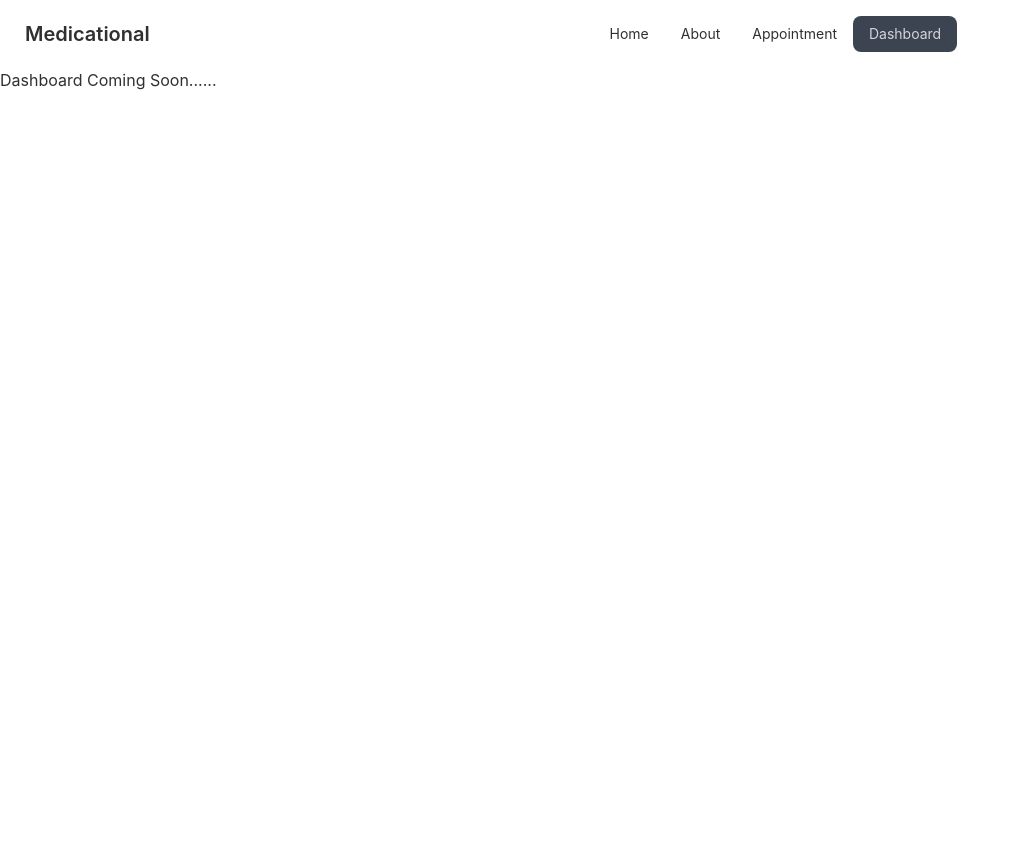
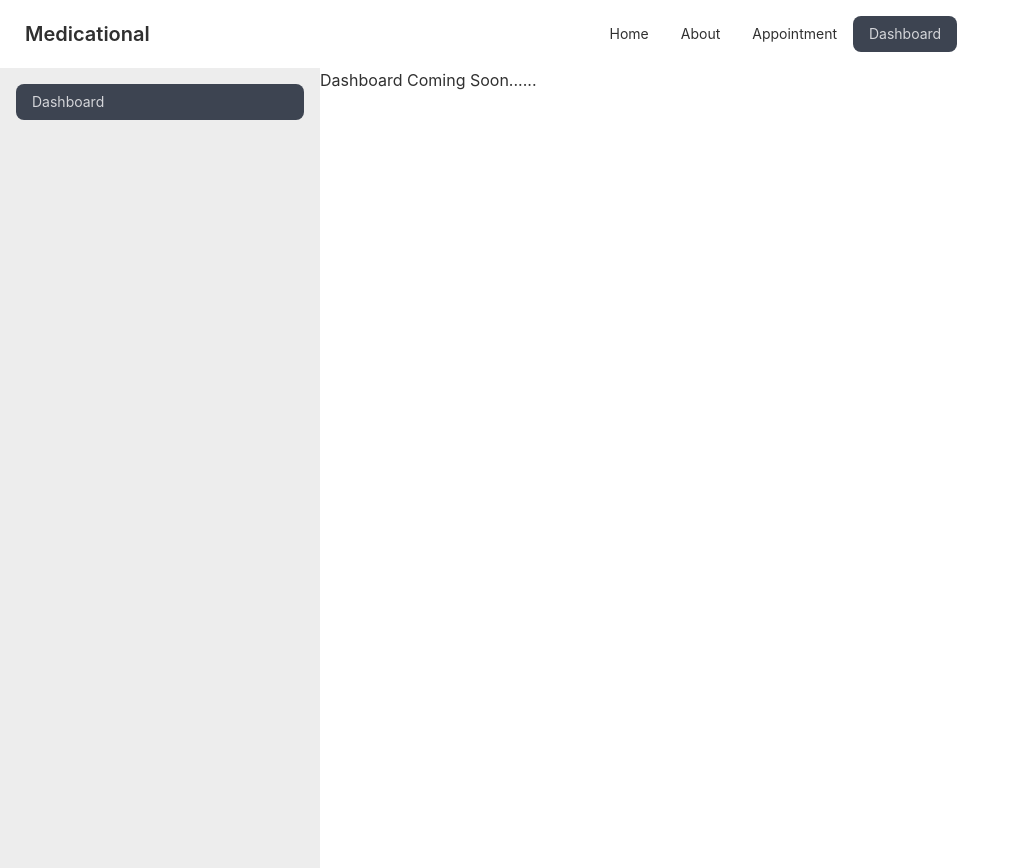
Before and after one commit to golamrabbani93/medicational, a React (Create React App) app: page /dashboard in a window 1280 px wide. Shown: the top 868 px of the page, without its empty margins (0-1020 px from the left). Before the commit the page ends 800 px from the top, so only its background shows below. Built offline with nearby package versions, Linux system fonts and the light colour scheme; no server answers; sample sign-in values are in the browser's storage.

Commit message:
dashboard page style complete with daisy ui drawer

```diff
--- a/src/layouts/DashBoardLayout/DashBoardLayout.jsx
+++ b/src/layouts/DashBoardLayout/DashBoardLayout.jsx
@@ -1,12 +1,36 @@
 import React from 'react';
 import Navbar from '../../Pages/Shared/Navbar/Navbar';
-import {Outlet} from 'react-router-dom';
+import {NavLink, Outlet} from 'react-router-dom';
 
 const DashBoardLayout = () => {
+	const dashboardLink = (
+		<>
+			<li>
+				<NavLink to={'/dashboard'} end>
+					Dashboard
+				</NavLink>
+			</li>
+		</>
+	);
 	return (
 		<div>
 			<Navbar></Navbar>
-			<Outlet></Outlet>
+			<div className="drawer lg:drawer-open">
+				<input id="my-drawer-2" type="checkbox" className="drawer-toggle" />
+				<div className="drawer-content">
+					<Outlet></Outlet>
+					<label htmlFor="my-drawer-2" className="btn btn-primary drawer-button lg:hidden">
+						Open drawer
+					</label>
+				</div>
+				<div className="drawer-side">
+					<label htmlFor="my-drawer-2" className="drawer-overlay"></label>
+					<ul className="menu p-4 w-80 min-h-full bg-base-200 text-base-content">
+						{/* Sidebar content here */}
+						{dashboardLink}
+					</ul>
+				</div>
+			</div>
 		</div>
 	);
 };
```
